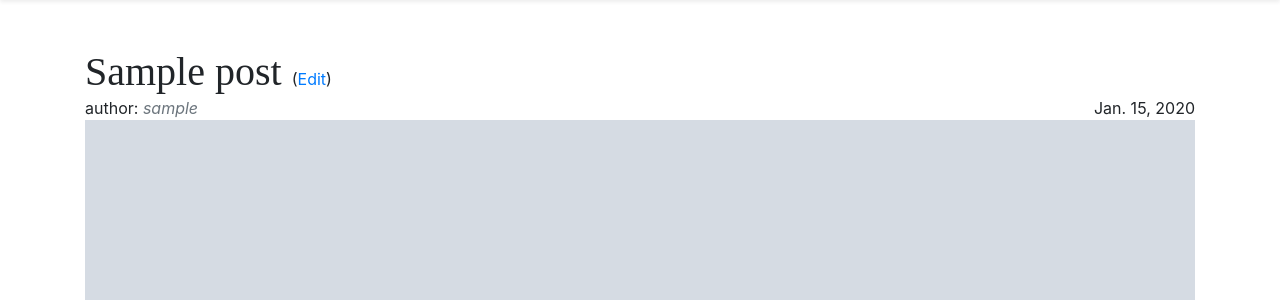
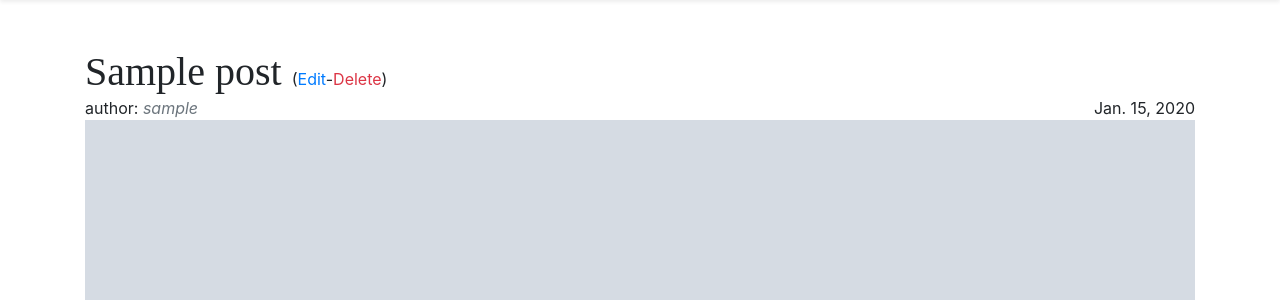
Before and after one commit to hottunasandwich/blog, a Django app: page /1/post in a window 1280 px wide. Shown: the part 62-362 px from the top of the page. Run offline with Django 3.2, Linux system fonts and the light colour scheme; a user stored in the database is signed in; tables that the repository leaves empty hold one stand-in row (values such as "Sample post"); grey boxes marked "Sample" are stand-in pictures; some libraries are stand-ins or nearby versions.

Commit message:
added delete option for privileges

```diff
--- a/blog/templates/blog/blog.html
+++ b/blog/templates/blog/blog.html
@@ -5,8 +5,8 @@
     <span class="h1" style="font-family: 'Times New Roman', Times, serif;">
         {{ post.title }}
     </span>
-    {% if 'blog.change_post' in perms and request.user == post.author %}
-    (<a href="{% url 'blog:edit' post.pk %}">Edit</a>)
+    {% if 'blog.change_post' in perms or request.user == post.author %}
+    (<a href="{% url 'blog:edit' post.pk %}">Edit</a>-<a href="{% url 'blog:delete' post.pk %}" class="text-danger">Delete</a>)
     {% endif %}
     <div class="d-flex justify-content-between">
         <span id="author">
--- a/blog/urls.py
+++ b/blog/urls.py
@@ -10,5 +10,5 @@ urlpatterns = [
     path('<int:pk>/tag', views.TagView.as_view(), name='tag'),
     path('category/<str:pk>', views.CategroyView.as_view(), name='category'),
     path('<int:pk>/edit', views.PostUpdateView.as_view(), name='edit'),
-    path('<int:pk>/delete', views.PostDeleteView.as_view(), name='deletes')
+    path('<int:pk>/delete', views.PostDeleteView.as_view(), name='delete')
 ]
--- a/blog/views.py
+++ b/blog/views.py
@@ -1,7 +1,7 @@
 from django.shortcuts import render, reverse, redirect
 from django.views import generic
 from .models import *
-from django.contrib.auth.mixins import LoginRequiredMixin
+from django.contrib.auth.mixins import LoginRequiredMixin, PermissionRequiredMixin
 from django.contrib.auth.decorators import login_required
 from .forms import *
 from django.db.models import Q
@@ -43,7 +43,8 @@ class PostUpdateView(SuccessMessageMixin, generic.UpdateView):
     fields = ['title', 'text', 'img', 'tag', 'category']
     success_message = "'%(title)s' was updated successfully"
 
-class PostDeleteView(SuccessMessageMixin, generic.DeleteView):
+class PostDeleteView(PermissionRequiredMixin, SuccessMessageMixin, generic.DeleteView):
+    permission_required = ['delete_post']
     model = Post
     success_url = '/'
     success_message = "'%(title)s' was updated successfully"
```
